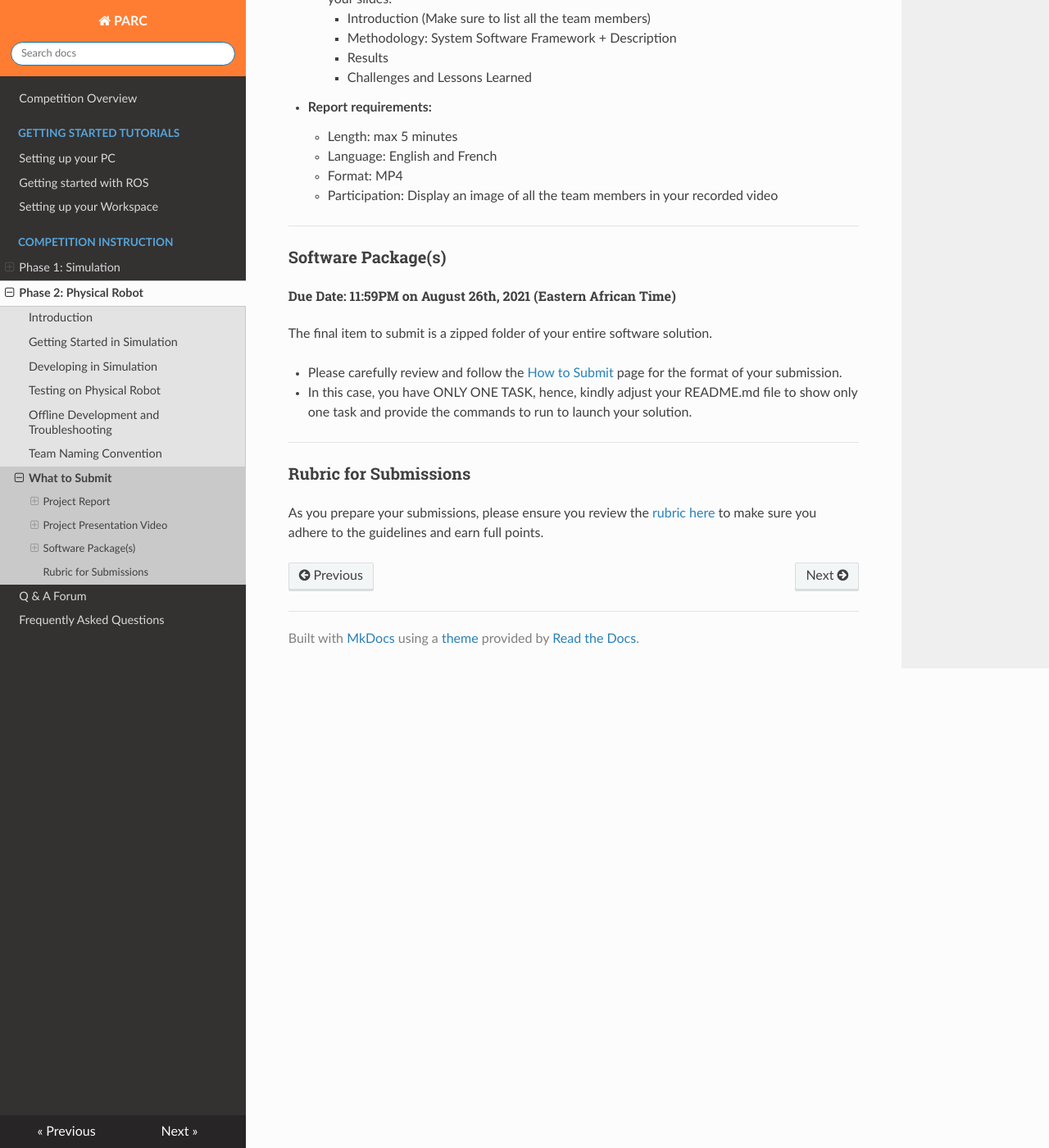
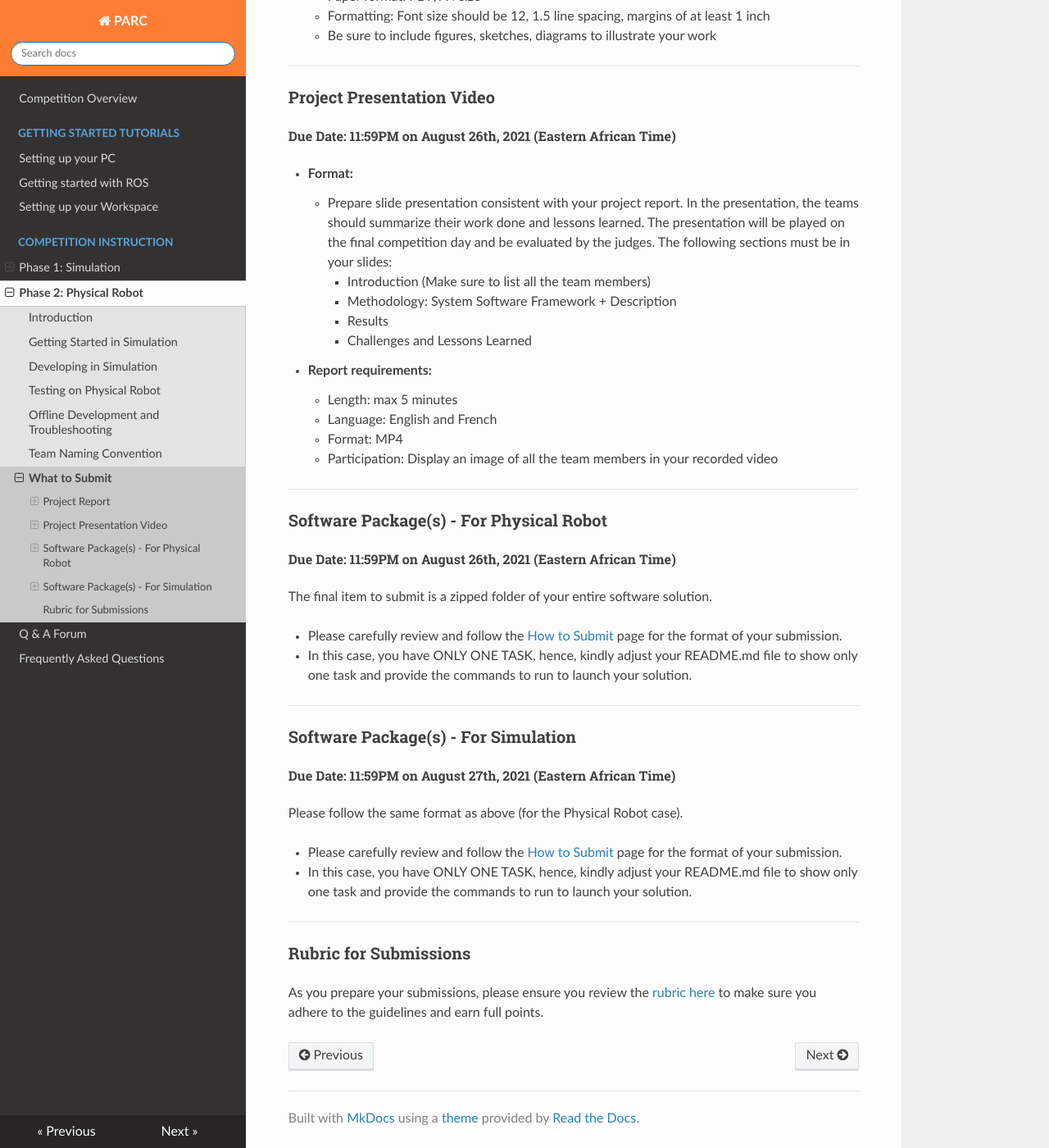
Before and after one commit to khaledkhnissi/documentation, an MkDocs documentation site: the page built from docs/phase2-instructions/submission-info.md, in a window 1280 px wide and 1400 px high, scrolled down 964 px. Shown: the whole window at 82% size. Built offline with MkDocs 1.6.1, drawn with Linux system fonts in a browser that asks for light colours; nearby versions of some CDN libraries; some of the changed text lies outside the part shown.

Commit message:
submission info update

```diff
--- a/docs/phase2-instructions/submission-info.md
+++ b/docs/phase2-instructions/submission-info.md
@@ -1,9 +1,18 @@
 # What to Submit
 
+There are four (4) items to submit as we finalize the competition:
 
-<!-- Every team is required to submit the following items by **end of day on August 25th, 2021 (Anywhere on earth)**:
-- Project Report
-- Project Presentation Video -->
+|  Item | Deadline    |
+| ------------- | ----------- |
+|  Project Report  | August 25th 2021     |
+|  Project Presentation Video  | August 26th 2021   |
+|  Software Package(s) - For Physical Robot  | August 26th 2021   |
+|  Software Package(s) - For Simulation  | August 27th 2021   |
+
+Please see detailed instructions on how to submit below.
+
+
+***
 
 ### Project Report
 ###### Due Date: 11:59PM on August 25th, 2021 (Eastern African Time)
@@ -45,10 +54,20 @@
 
 ***
 
-### Software Package(s)
+### Software Package(s) - For Physical Robot
 ###### Due Date: 11:59PM on August 26th, 2021 (Eastern African Time)
 
 The final item to submit is a zipped folder of your entire software solution.
+
+- Please carefully review and follow the [How to Submit](../phase1-instructions/how-to-submit.md) page for the format of your submission.
+- In this case, you have ONLY ONE TASK, hence, kindly adjust your README.md file to show only one task and provide the commands to run to launch your solution.
+
+***
+
+### Software Package(s) - For Simulation
+###### Due Date: 11:59PM on August 27th, 2021 (Eastern African Time)
+
+Please follow the same format as above (for the Physical Robot case).
 
 - Please carefully review and follow the [How to Submit](../phase1-instructions/how-to-submit.md) page for the format of your submission.
 - In this case, you have ONLY ONE TASK, hence, kindly adjust your README.md file to show only one task and provide the commands to run to launch your solution.
```
